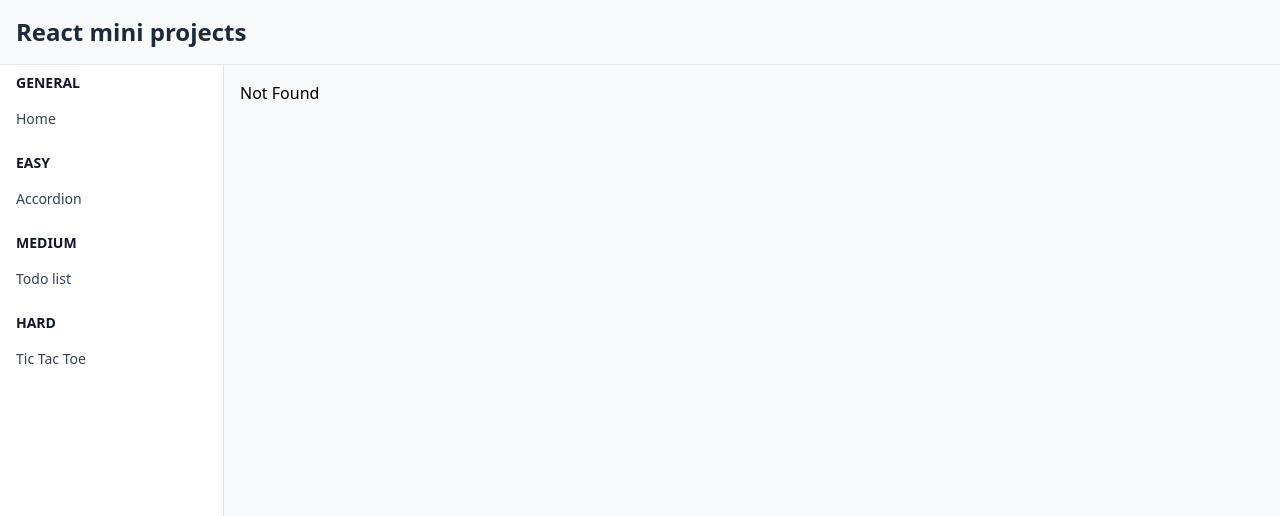
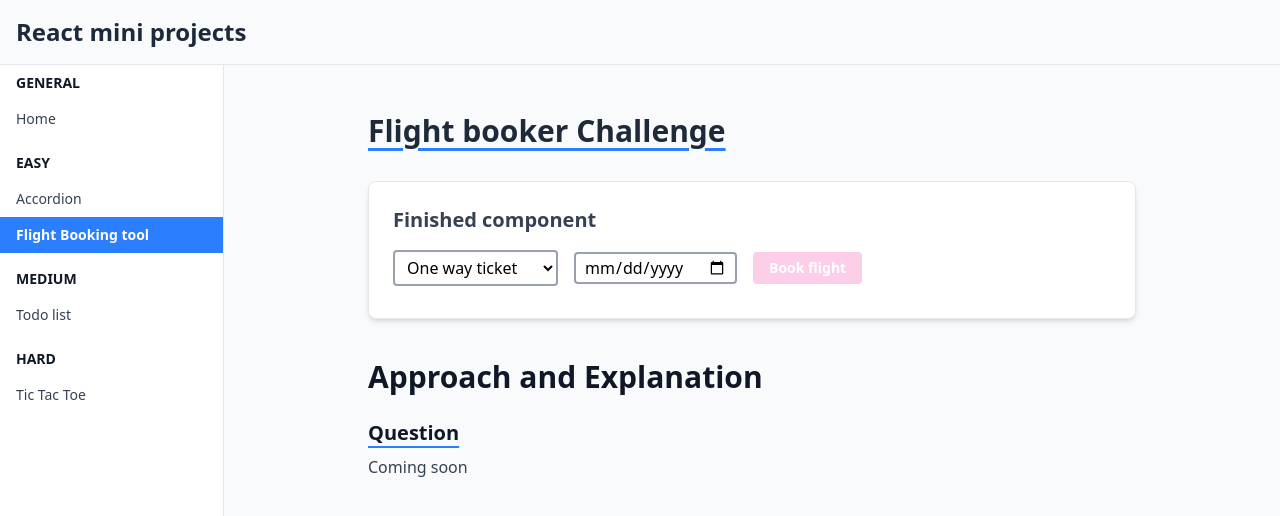
Before and after one commit to antman999/fe-challenges, a React (Vite) app: page /easy/flightbooker in a window 1280 px wide. Before the commit this address had no page. Shown: the top 516 px of the page. Built offline with nearby package versions, Linux system fonts and the light colour scheme.

Commit message:
flight booking tool done

```diff
--- a/navLinks.ts
+++ b/navLinks.ts
@@ -5,7 +5,10 @@ export const navLinks = [
   },
   {
     section: "Easy",
-    links: [{ to: "/easy/accordion", label: "Accordion" }],
+    links: [
+      { to: "/easy/accordion", label: "Accordion" },
+      { to: "/easy/flightbooker", label: "Flight Booking tool" },
+    ],
   },
   {
     section: "Medium",
--- /dev/null
+++ b/src/components/easy/flight-booker/FlightBooker.tsx
@@ -0,0 +1,73 @@
+import { useState } from "react";
+
+export function FlightBooker() {
+  const today = new Date().toISOString().split("T")[0];
+  const [departureDate, setDepartureDate] = useState("");
+  const [returnDate, setReturnDate] = useState("");
+  const [hasReturnFlight, setHasReturnFlight] = useState(false);
+
+  const handleSubmit = (event: React.SyntheticEvent<HTMLFormElement>) => {
+    event.preventDefault();
+    alert(
+      `you are all set for your flight departing ${departureDate} ${
+        hasReturnFlight ? `that returns on ${returnDate}` : ""
+      }`
+    );
+  };
+
+  const handleFlightTypeChange = (
+    event: React.ChangeEvent<HTMLSelectElement>
+  ) => {
+    if (event.target.value === "round-trip") {
+      setHasReturnFlight(true);
+    } else {
+      setHasReturnFlight(false);
+    }
+  };
+
+  const getMinReturnDate = () => {
+    if (!departureDate) return today;
+    const nextDay = new Date(departureDate);
+    nextDay.setDate(nextDay.getDate() + 1);
+    return nextDay.toISOString().split("T")[0];
+  };
+
+  return (
+    <div className="mb-2">
+      <form onSubmit={handleSubmit} className="flex gap-4 items-center text-md">
+        <select
+          onChange={handleFlightTypeChange}
+          className="border-2 px-2 rounded py-1 border-gray-400 focus:border-pink-400 focus:outline-none"
+        >
+          <option value="one-way">One way ticket</option>
+          <option value="round-trip">Round trip ticket</option>
+        </select>
+        <input
+          type="date"
+          min={today}
+          value={departureDate}
+          className="border-2 px-2 rounded py-0.5 border-gray-400 focus:border-pink-400 focus:outline-none"
+          onChange={(event) => setDepartureDate(event.target.value)}
+        />
+        {hasReturnFlight && (
+          <input
+            type="date"
+            min={getMinReturnDate()}
+            value={returnDate}
+            className="border-2 px-2 rounded py-0.5 border-gray-400 focus:border-pink-400 focus:outline-none"
+            onChange={(event) => setReturnDate(event.target.value)}
+          />
+        )}
+        <button
+          type="submit"
+          disabled={
+            !departureDate.length || (hasReturnFlight && !returnDate.length)
+          }
+          className="bg-pink-500 cursor-pointer hover:bg-pink-700 text-white text-sm font-semibold py-1.5 px-4 rounded transition duration-300 ease disabled:bg-pink-200 disabled:cursor-not-allowed"
+        >
+          Book flight
+        </button>
+      </form>
+    </div>
+  );
+}
--- /dev/null
+++ b/src/components/easy/flight-booker/flightbookerMarkdown.md
@@ -0,0 +1,5 @@
+# Approach and Explanation
+
+## Question
+
+Coming soon
--- a/src/routeTree.gen.ts
+++ b/src/routeTree.gen.ts
@@ -14,6 +14,7 @@ import { Route as rootRoute } from './routes/__root'
 import { Route as IndexImport } from './routes/index'
 import { Route as MediumTodolistImport } from './routes/medium/todolist'
 import { Route as HardTictactoeImport } from './routes/hard/tictactoe'
+import { Route as EasyFlightbookerImport } from './routes/easy/flightbooker'
 import { Route as EasyAccordionImport } from './routes/easy/accordion'
 
 // Create/Update Routes
@@ -33,6 +34,12 @@ const MediumTodolistRoute = MediumTodolistImport.update({
 const HardTictactoeRoute = HardTictactoeImport.update({
   id: '/hard/tictactoe',
   path: '/hard/tictactoe',
+  getParentRoute: () => rootRoute,
+} as any)
+
+const EasyFlightbookerRoute = EasyFlightbookerImport.update({
+  id: '/easy/flightbooker',
+  path: '/easy/flightbooker',
   getParentRoute: () => rootRoute,
 } as any)
 
@@ -60,6 +67,13 @@ declare module '@tanstack/react-router' {
       preLoaderRoute: typeof EasyAccordionImport
       parentRoute: typeof rootRoute
     }
+    '/easy/flightbooker': {
+      id: '/easy/flightbooker'
+      path: '/easy/flightbooker'
+      fullPath: '/easy/flightbooker'
+      preLoaderRoute: typeof EasyFlightbookerImport
+      parentRoute: typeof rootRoute
+    }
     '/hard/tictactoe': {
       id: '/hard/tictactoe'
       path: '/hard/tictactoe'
@@ -82,6 +96,7 @@ declare module '@tanstack/react-router' {
 export interface FileRoutesByFullPath {
   '/': typeof IndexRoute
   '/easy/accordion': typeof EasyAccordionRoute
+  '/easy/flightbooker': typeof EasyFlightbookerRoute
   '/hard/tictactoe': typeof HardTictactoeRoute
   '/medium/todolist': typeof MediumTodolistRoute
 }
@@ -89,6 +104,7 @@ export interface FileRoutesByFullPath {
 export interface FileRoutesByTo {
   '/': typeof IndexRoute
   '/easy/accordion': typeof EasyAccordionRoute
+  '/easy/flightbooker': typeof EasyFlightbookerRoute
   '/hard/tictactoe': typeof HardTictactoeRoute
   '/medium/todolist': typeof MediumTodolistRoute
 }
@@ -97,19 +113,31 @@ export interface FileRoutesById {
   __root__: typeof rootRoute
   '/': typeof IndexRoute
   '/easy/accordion': typeof EasyAccordionRoute
+  '/easy/flightbooker': typeof EasyFlightbookerRoute
   '/hard/tictactoe': typeof HardTictactoeRoute
   '/medium/todolist': typeof MediumTodolistRoute
 }
 
 export interface FileRouteTypes {
   fileRoutesByFullPath: FileRoutesByFullPath
-  fullPaths: '/' | '/easy/accordion' | '/hard/tictactoe' | '/medium/todolist'
+  fullPaths:
+    | '/'
+    | '/easy/accordion'
+    | '/easy/flightbooker'
+    | '/hard/tictactoe'
+    | '/medium/todolist'
   fileRoutesByTo: FileRoutesByTo
-  to: '/' | '/easy/accordion' | '/hard/tictactoe' | '/medium/todolist'
+  to:
+    | '/'
+    | '/easy/accordion'
+    | '/easy/flightbooker'
+    | '/hard/tictactoe'
+    | '/medium/todolist'
   id:
     | '__root__'
     | '/'
     | '/easy/accordion'
+    | '/easy/flightbooker'
     | '/hard/tictactoe'
     | '/medium/todolist'
   fileRoutesById: FileRoutesById
@@ -118,6 +146,7 @@ export interface FileRouteTypes {
 export interface RootRouteChildren {
   IndexRoute: typeof IndexRoute
   EasyAccordionRoute: typeof EasyAccordionRoute
+  EasyFlightbookerRoute: typeof EasyFlightbookerRoute
   HardTictactoeRoute: typeof HardTictactoeRoute
   MediumTodolistRoute: typeof MediumTodolistRoute
 }
@@ -125,6 +154,7 @@ export interface RootRouteChildren {
 const rootRouteChildren: RootRouteChildren = {
   IndexRoute: IndexRoute,
   EasyAccordionRoute: EasyAccordionRoute,
+  EasyFlightbookerRoute: EasyFlightbookerRoute,
   HardTictactoeRoute: HardTictactoeRoute,
   MediumTodolistRoute: MediumTodolistRoute,
 }
@@ -141,6 +171,7 @@ export const routeTree = rootRoute
       "children": [
         "/",
         "/easy/accordion",
+        "/easy/flightbooker",
         "/hard/tictactoe",
         "/medium/todolist"
       ]
@@ -151,6 +182,9 @@ export const routeTree = rootRoute
     "/easy/accordion": {
       "filePath": "easy/accordion.tsx"
     },
+    "/easy/flightbooker": {
+      "filePath": "easy/flightbooker.tsx"
+    },
     "/hard/tictactoe": {
       "filePath": "hard/tictactoe.tsx"
     },
--- /dev/null
+++ b/src/routes/easy/flightbooker.tsx
@@ -0,0 +1,19 @@
+import { createFileRoute } from "@tanstack/react-router";
+import { FlightBooker } from "@/components/easy/flight-booker/FlightBooker";
+import flightbookerMarkdown from "@/components/easy/flight-booker/flightbookerMarkdown.md?raw";
+
+import ChallengeLayout from "@/layouts/ChallengeLayout";
+
+export const Route = createFileRoute("/easy/flightbooker")({
+  component: FlightBookerChallengePage,
+});
+
+function FlightBookerChallengePage() {
+  return (
+    <ChallengeLayout
+      title="Flight booker Challenge"
+      component={<FlightBooker />}
+      markdown={flightbookerMarkdown}
+    />
+  );
+}
```
